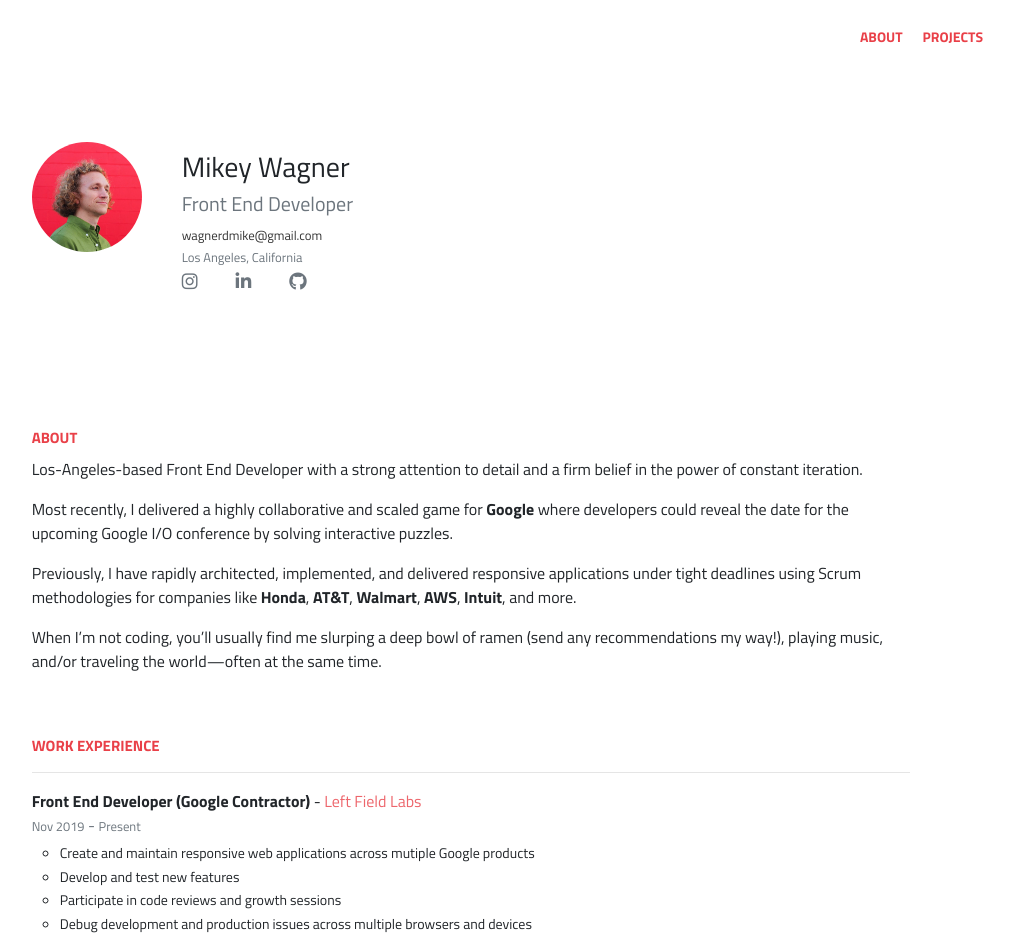
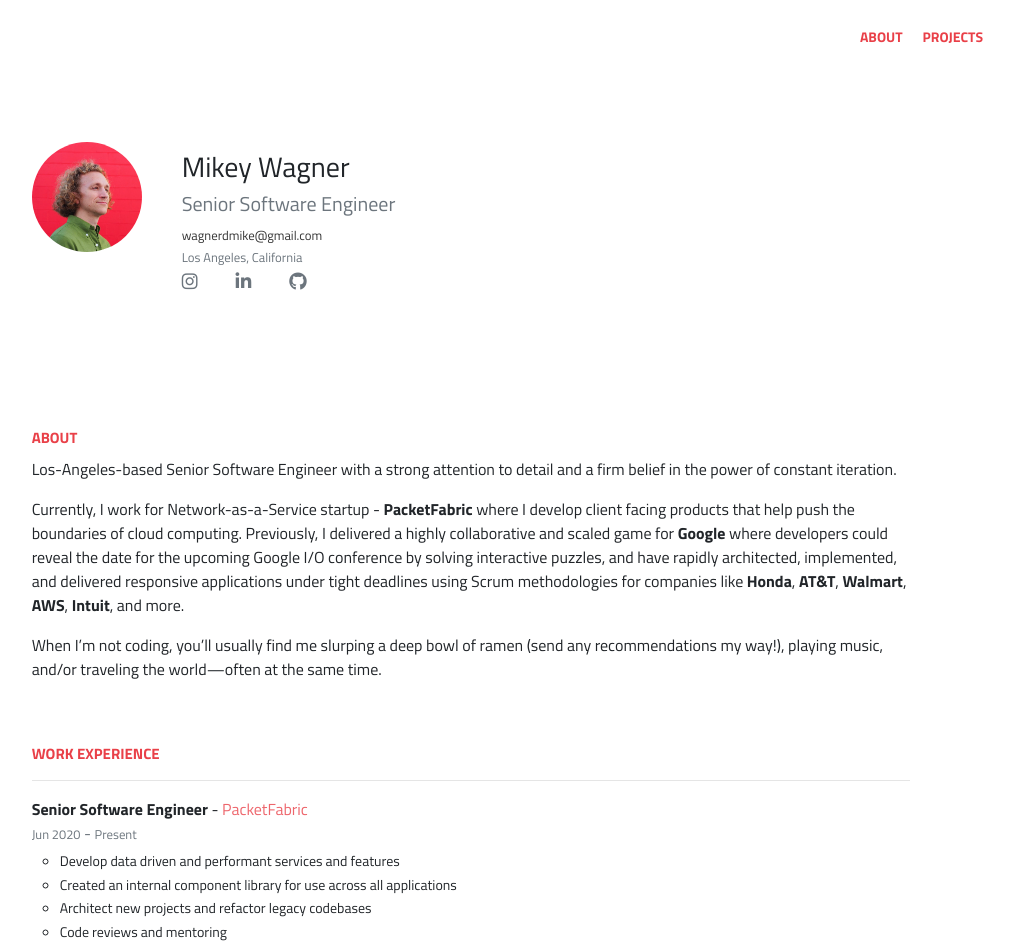
Before and after one commit to michaelWagner/resume, a React (Create React App) app: page /resume/about in a window 1280 px wide. Shown: the top 952 px of the page, without its empty margins (169-1183 px from the left). Built offline with nearby package versions, Linux system fonts and the light colour scheme.

Commit message:
Update pf details and image.

```diff
--- a/src/components/About/index.js
+++ b/src/components/About/index.js
@@ -39,7 +39,7 @@
 
                   {basics.profiles.map((profile) =>
                     <span className="social-item">
-                      <a href={profile.url} className="text-muted">
+                      <a href={profile.url} className="text-muted" target="_blank" rel="noopener noreferrer">
                         <i className={`fa fa-${profile.network.toLowerCase()} fa-2x`}></i></a>
                     </span>
                   )}
@@ -54,12 +54,14 @@
           <h4 className="section-header text-muted">
             <span>About</span>
           </h4>
-          <p>Los-Angeles-based Front End Developer with a strong attention to
+          <p>Los-Angeles-based Senior Software Engineer with a strong attention to
             detail and a firm belief in the power of constant iteration.</p>
-          <p>Most recently, I delivered a highly collaborative and scaled game
+          <p>Currently, I work for Network-as-a-Service startup - <strong>PacketFabric </strong>
+            where I develop client facing products that help push the boundaries
+            of cloud computing. Previously, I delivered a highly collaborative and scaled game
               for <strong>Google</strong> where developers could reveal the date for the upcoming
-              Google I/O conference by solving interactive puzzles.</p>
-          <p>Previously, I have rapidly architected, implemented, and delivered
+              Google I/O conference by solving interactive puzzles, and have
+              rapidly architected, implemented, and delivered
               responsive applications under tight deadlines using Scrum
               methodologies for companies like <strong>Honda</strong>
               , <strong>AT&T</strong>
@@ -80,7 +82,7 @@
                 <div className="header">
                   <strong>{experience.position}</strong> - {
                     experience.website
-                    ? <a href={experience.website}>{experience.company}</a>
+                    ? <a href={experience.website} target="_blank" rel="noopener noreferrer">{experience.company}</a>
                     : <span class="experience-company">{experience.company}</span>
                   }
                 </div>
--- a/src/resume.json
+++ b/src/resume.json
@@ -2,10 +2,10 @@
   "meta": { "theme": "kwan" },
   "basics": {
     "name": "Mikey Wagner",
-    "label": "Front End Developer",
+    "label": "Senior Software Engineer",
     "picture": "images/mikey-red.jpg",
     "email": "wagnerdmike@gmail.com",
-    "summary": "Front End Developer with a love for spicy foods, problem solving, and discovering new music.",
+    "summary": "Senior Software Engineer with a love for spicy foods, problem solving, and discovering new music.",
     "background": "Recently, I delivered a highly collaborative and scaled game where Google developers could reveal the date for the upcoming I/O conference by solving interactive puzzles. Previously, I have rapidly architected, implemented, and delivered responsive applications under tight deadlines using Scrum methodologies for companies like Honda, AT&T, AWS, and Intuit. During my time working with Honda, I was given the task of building a prototype for their upcoming car’s dashboard experience, and got to collaborate with the small R&D team. Additionally I was part of the team that built an enterprise level application for AT&T to help businesses dynamically select and configure complex VPN packages.",
     "location": {
       "city": "Los Angeles",
@@ -32,13 +32,26 @@
   },
   "work": [
     {
+      "company": "PacketFabric",
+      "position": "Senior Software Engineer",
+      "website": "https://www.packetfabric.com/",
+      "startDate": "2020-06-14",
+      "endDate": "Present",
+      "highlights": [
+        "Develop data driven and performant services and features",
+        "Created an internal component library for use across all applications",
+        "Architect new projects and refactor legacy codebases",
+        "Code reviews and mentoring"
+      ]
+    },
+    {
       "company": "Left Field Labs",
       "position": "Front End Developer (Google Contractor)",
       "website": "https://www.leftfieldlabs.com/",
       "startDate": "2019-11-01",
-      "endDate": "Present",
+      "endDate": "2020-05-19",
       "highlights": [
-        "Create and maintain responsive web applications across mutiple Google products",
+        "Create and maintain responsive web applications across multiple Google products",
         "Develop and test new features",
         "Participate in code reviews and growth sessions",
         "Debug development and production issues across multiple browsers and devices"
@@ -106,12 +119,31 @@
   ],
   "projects": [
     {
+      "name": "PacketFabric",
+      "description": "A highly interactive and visually exciting game built for Google developers to collaboratively reveal the dates for the upcoming Google I/O event.",
+      "image": "images/packetfabric-portal.png",
+      "highlights": [
+        "Built using AngularJS, Vue, Tailwind-ui, Storybook, Python, PostgreSQL",
+        "Innovative networking solutions for provisioning and cloud service integrations"
+      ],
+      "keywords": [
+        "PacketFabric", "NaaS", "Cloud Services"
+      ],
+      "url": "https://www.packetfabric.com",
+      "anchor": "packetfabric",
+      "roles": [
+        "Senior Software Engineer"
+      ],
+      "company": "PacketFabric",
+      "type": "application"
+    },
+    {
       "name": "Google IO Save the Date",
       "description": "A highly interactive and visually exciting game built for Google developers to collaboratively reveal the dates for the upcoming Google I/O event.",
       "image": "images/google-io.png",
       "highlights": [
         "Built using Preact, MobX, Firebase, PixiJs, and TypeScript",
-        "Praised by developers on twitter and reddit for being interactive, challening, and unable to hack"
+        "Praised by developers on twitter and reddit for being interactive, challenging, and unable to hack"
       ],
       "keywords": [
         "Google", "IO", "Events"
@@ -205,6 +237,7 @@
       "level": "Senior",
       "keywords": [
         "ReactJS",
+        "VueJS",
         "Angular",
         "AngularJS",
         "ES6",
```
Also changed, not shown: public/images/packetfabric-portal.png (added).
